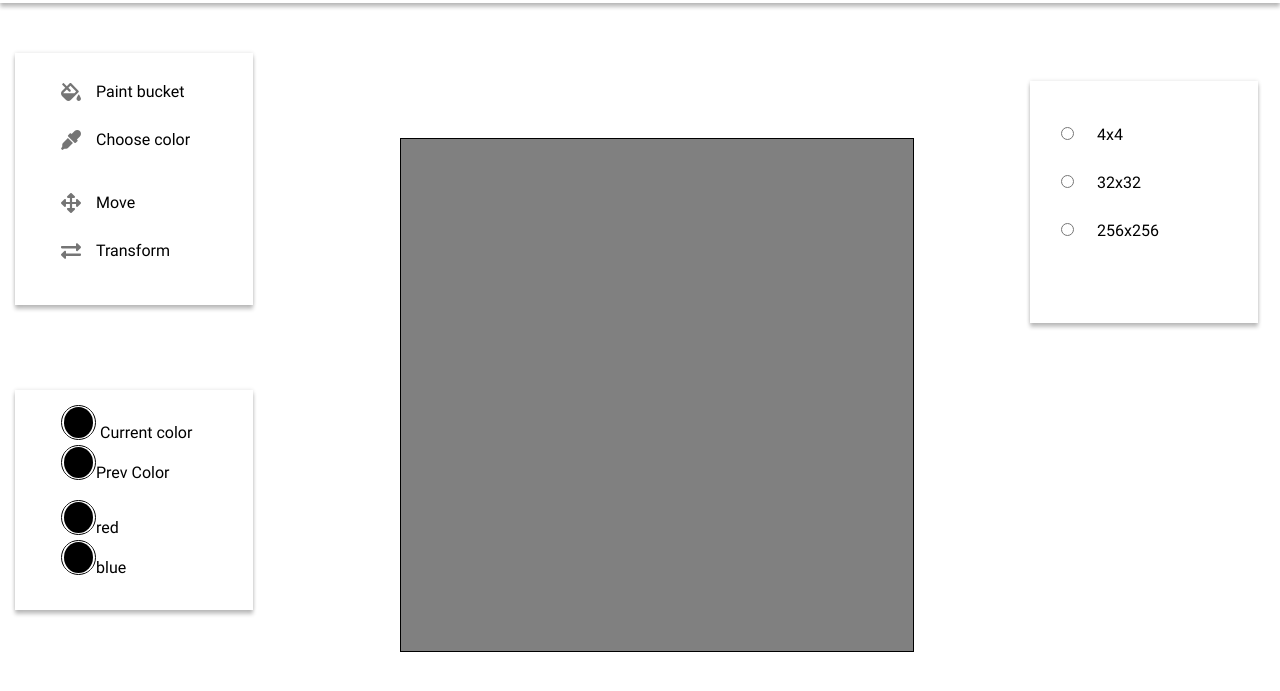
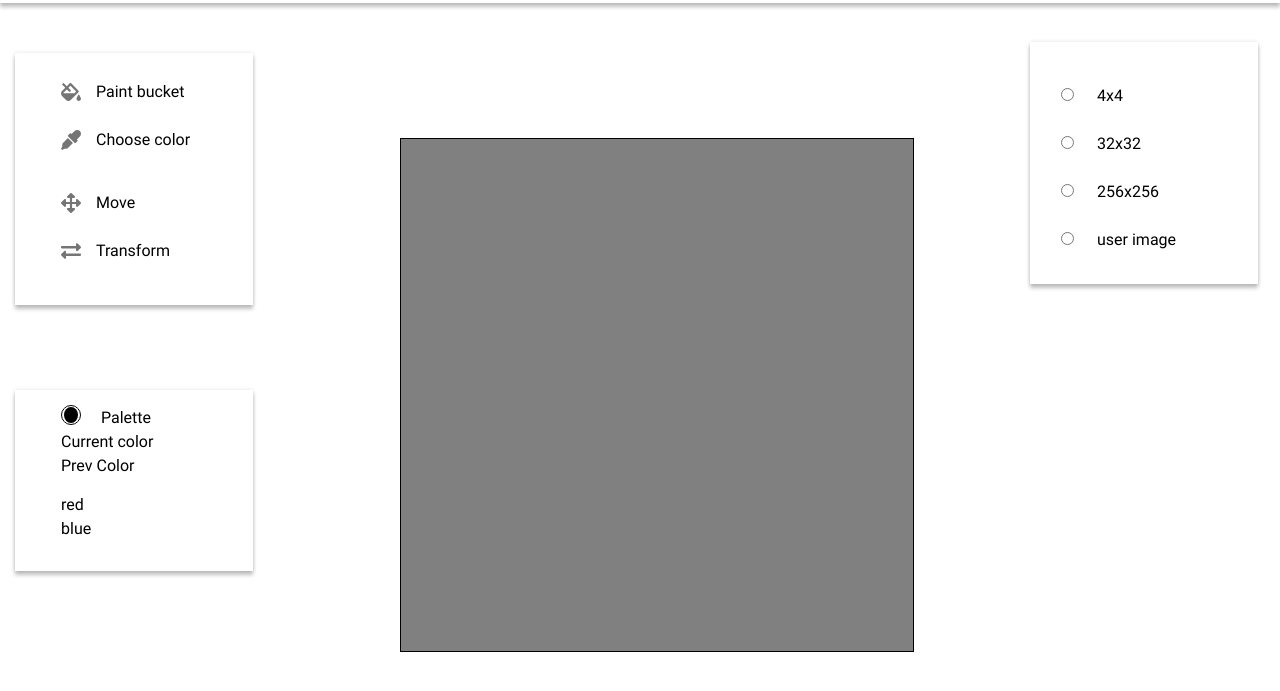
Before and after one commit to NatalliaShulhach/codeJam-canvas, a plain HTML site: page index.html in a window 1280 px wide. Shown: the part 85-776 px from the top of the page. Drawn offline with Linux system fonts and the light colour scheme.

Commit message:
feat: drawing

```diff
--- a/index.html
+++ b/index.html
@@ -53,21 +53,23 @@
             <li class="toolbar">
                 <ul class="panel-list">
                     <li class="tool title-left-block2 ">
-                        <input type ="color" type="#color">
+                        <input type="color" id="color">Palette
+                    </li>
+                    <li class="tool title-left-block2 ">
                         Current color
                     </li>
                     <li class="tool title-left-block2">
-                        <input type="color" type="#color">Prev Color
+                        Prev Color
                     </li>
                 </ul>
             </li>
             <li class="toolbar">
                 <ul class="panel-list">
                     <li class="tool title-left-block2">
-                        <input type ="color" type="#color">red
+                        red
                     </li>
                     <li class="tool title-left-block2">
-                        <input type ="color" type="#color">blue
+                        blue
                     </li>
                 </ul>
             </li>
@@ -85,9 +87,9 @@
                     <li class="tool title-left-block">
                         <input name="size" type="radio" onclick="canvas3()" value="256x256">256x256
                     </li>
-               <!---<li class="tool title-left-block">
+                    <li class="tool title-left-block">
                         <input  name="size" type="radio" onclick="colorReturn()" value="user image">user image
-                    </li> ---->
+                    </li>
                 </ul>
             </li>
         </ul>
--- a/javaS.js
+++ b/javaS.js
@@ -1,18 +1,19 @@
-/*async function colorReturn() {
+async function colorReturn() {
 let canvas = document.getElementById('center');
 let ctx = canvas.getContext('2d');
-let myColor = 'red';
+let elemColor = document.getElementById('color');
+var myColor = elemColor.value   ;
 
-document.getElementById('color').oninput = function () {
+elemColor.oninput = function() {
     myColor = this.value;
 }
 
-canvas.onmousedown = function(event) {
+canvas.onmousedown = function(_event) {
     canvas.onmousemove = function(event) {
         let x = event.offsetX;
         let y = event.offsetY;
         ctx.fillRect(x-5, y-5, 10, 10);
-        ctx.fillStyle = myColor;
+        ctx.fillStyle = `${myColor}`;
         ctx.fill();
     }
     canvas.onmouseup = function(){
@@ -20,7 +21,6 @@ canvas.onmousedown = function(event) {
  }
 }
 }
-*/
 
 async function canvas1() {
     let rectangles = await fetch('https://raw.githubusercontent.com/rolling-scopes-school/tasks/master/tasks/stage-2/codejam-canvas/data/4x4.json')
--- a/style.css
+++ b/style.css
@@ -212,8 +212,10 @@ position: relative;
    input[type="color"] {
     -webkit-appearance: none;
     border: 0.5px solid black;
-    width: 35px;
-    height: 35px;
+    width: 20px;
+    height: 20px;
+    margin-left: 0px;
+    margin-right: 20px;
     border-radius: 50%;
     overflow: hidden;
     outline: none;
@@ -225,8 +227,8 @@ position: relative;
     position: absolute;
     left: 30px;
     top: 30px;
-    width: 90px;
-    height: 90px;
+    width: 0px;
+    height: 0px;
     background-color: white;
     border-radius: 50%;
     cursor: inherit;
```
